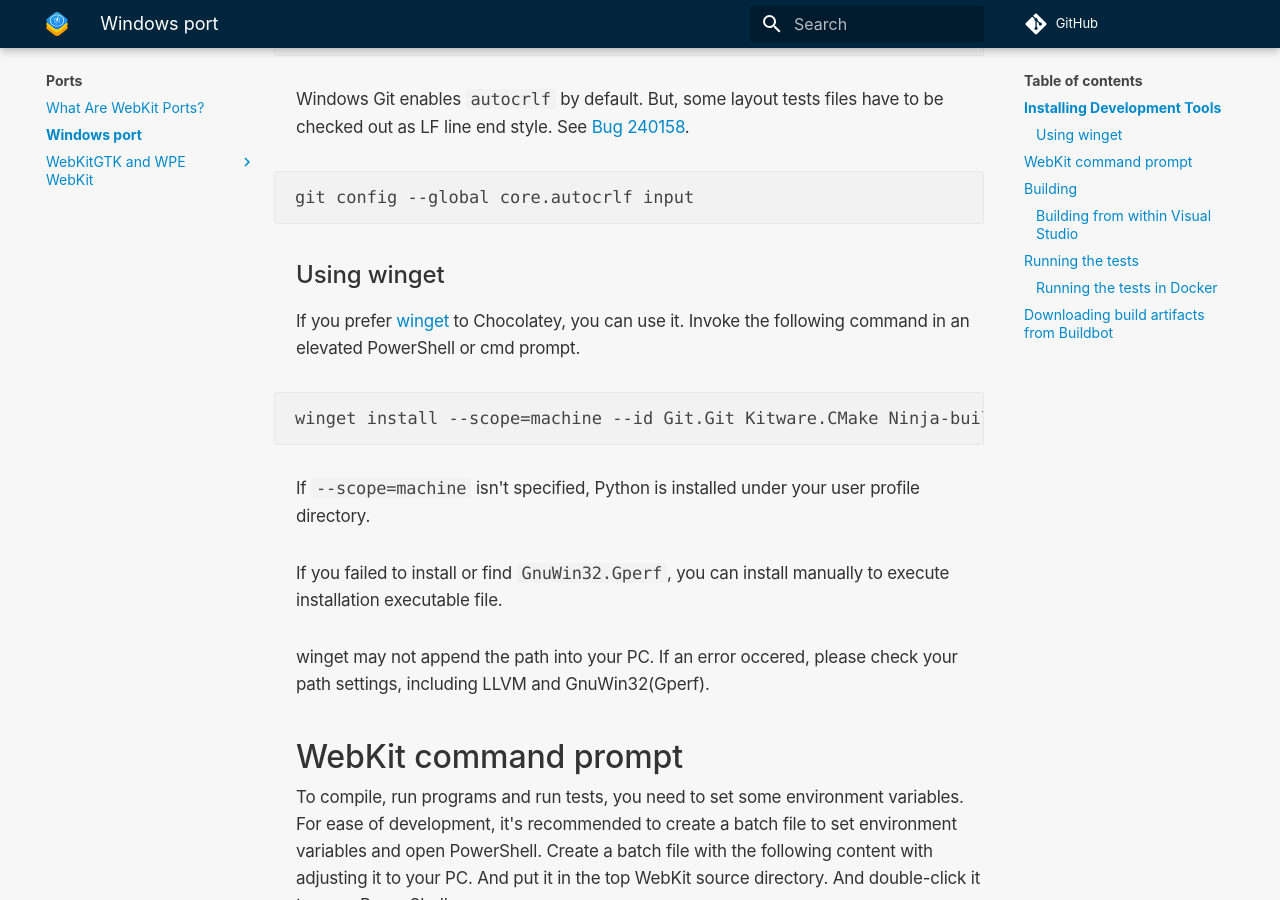
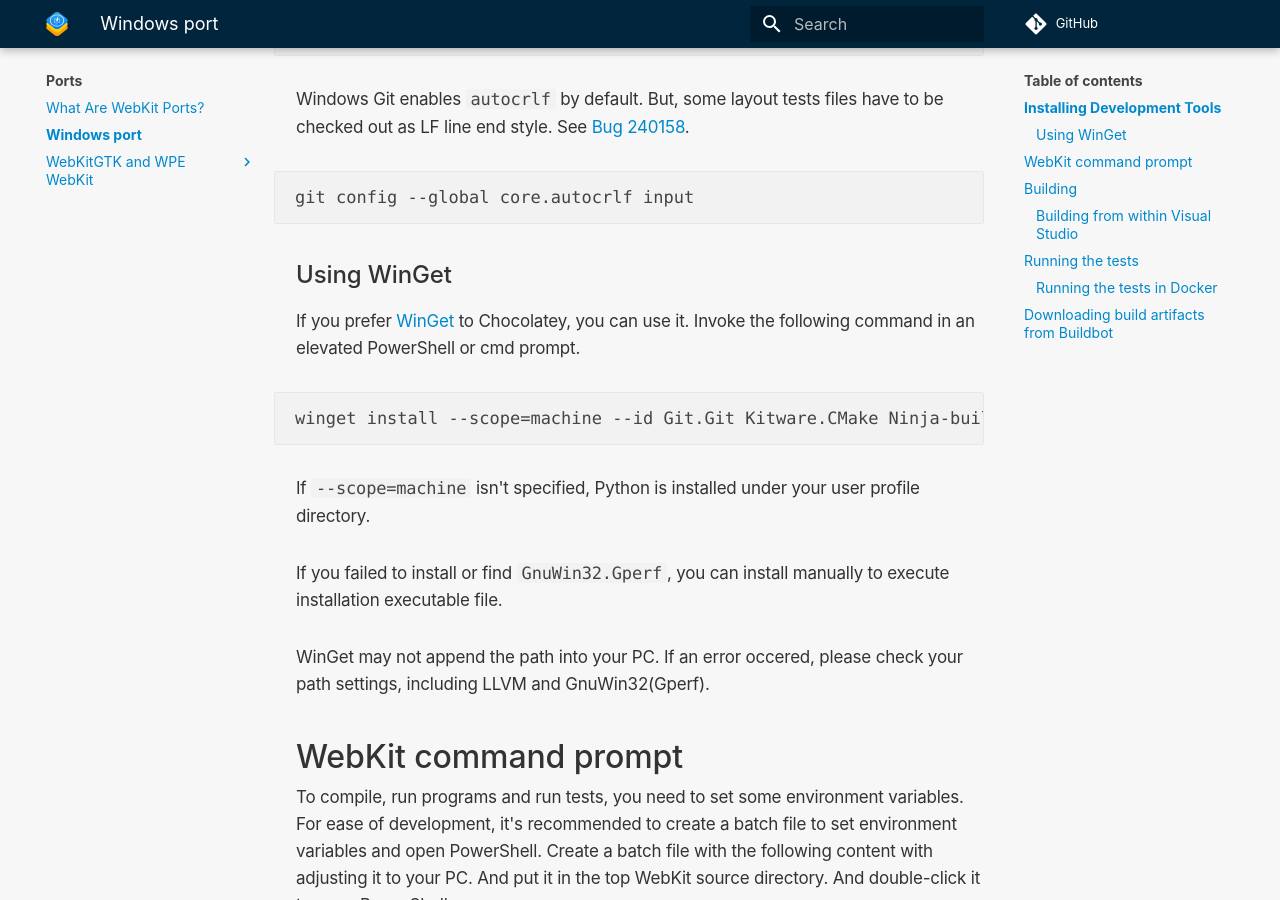
Before and after one commit to WebKit/Documentation, an MkDocs documentation site: the page built from docs/Ports/WindowsPort.md, in a window 1280 px wide and 900 px high, scrolled down 825 px. Built offline with MkDocs 1.6.1 and Material for MkDocs 9.7.7, drawn with Linux system fonts in a browser that asks for light colours; comment, search, counter and statistics services are not loaded.

````diff
--- a/docs/Ports/WindowsPort.md
+++ b/docs/Ports/WindowsPort.md
@@ -32,9 +32,9 @@ Windows Git enables `autocrlf` by default. But, some layout tests files have to
 git config --global core.autocrlf input
 ```
 
-### Using winget
+### Using WinGet
 
-If you prefer [winget](https://learn.microsoft.com/en-us/windows/package-manager/winget/) to Chocolatey, you can use it.
+If you prefer [WinGet](https://learn.microsoft.com/en-us/windows/package-manager/winget/) to Chocolatey, you can use it.
 Invoke the following command in an elevated PowerShell or cmd prompt.
 
 ```
@@ -45,7 +45,7 @@ If `--scope=machine` isn't specified, Python is installed under your user profil
 
 If you failed to install or find `GnuWin32.Gperf`, you can install manually to execute installation executable file.
 
-winget may not append the path into your PC.
+WinGet may not append the path into your PC.
 If an error occered, please check your path settings, including LLVM and GnuWin32(Gperf).
 
 ## WebKit command prompt
````
